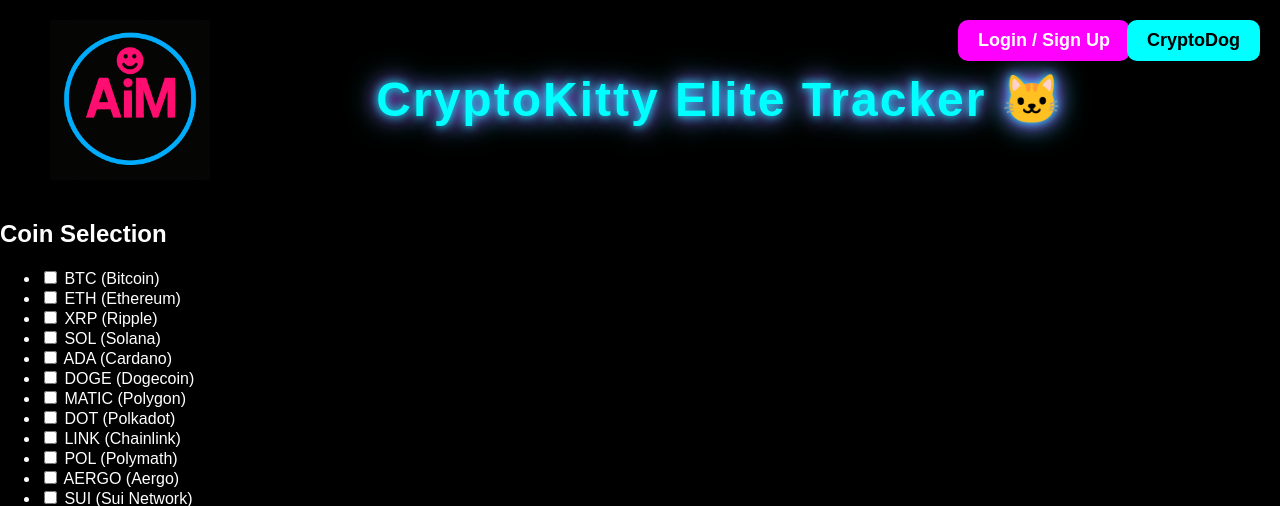
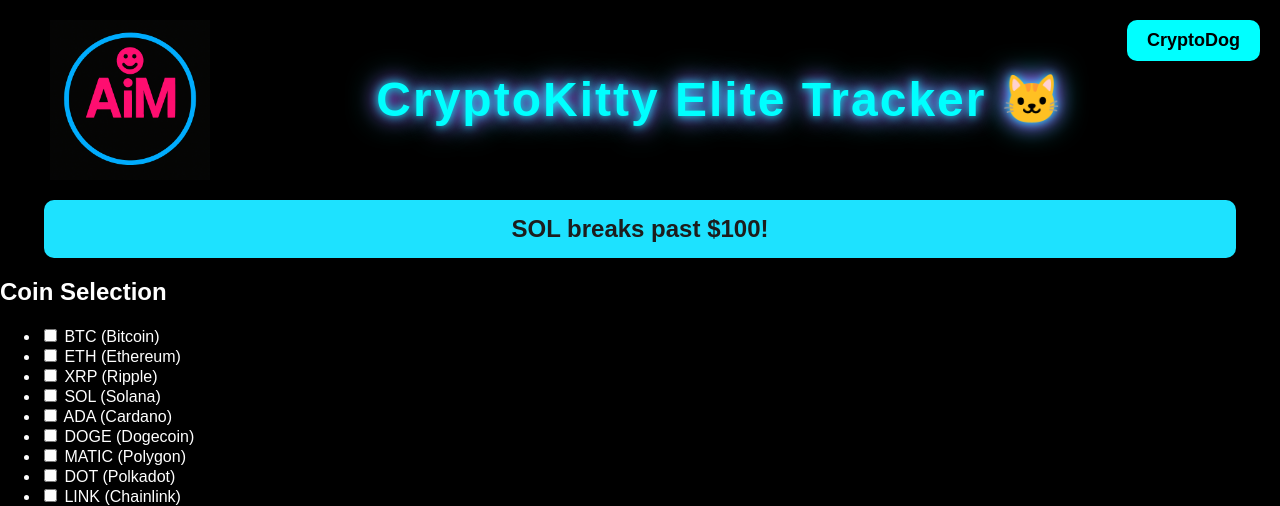
Before and after one commit to MattyAtown/CryptoKitty-Live, a Flask app: page / in a window 1280 px wide. Shown: the top 506 px of the page. Run offline with Flask 3, Linux system fonts and the light colour scheme.

Commit message:
Update index.html

```diff
--- a/templates/index.html
+++ b/templates/index.html
@@ -65,27 +65,23 @@
             margin-right: auto;
             transition: transform 0.2s;
         }
-        .login-signup-container {
-            position: fixed;
-            top: 20px;
-            right: 150px;
-            z-index: 100;
-        }
-        .login-signup-button {
+        .flashing-banner {
             background-color: #ff00ff;
             color: #ffffff;
-            border: none;
+            padding: 15px 20px;
+            text-align: center;
+            font-weight: bold;
+            font-size: 24px;
+            animation: flash 1s infinite alternate;
             border-radius: 10px;
-            padding: 10px 20px;
-            font-size: 18px;
-            font-weight: bold;
-            cursor: pointer;
-            margin-bottom: 10px;
-            transition: all 0.3s ease;
+            margin-bottom: 20px;
+            width: 90%;
+            margin-left: auto;
+            margin-right: auto;
         }
-        .login-signup-button:hover {
-            background-color: #00ffff;
-            color: #000000;
+        @keyframes flash {
+            0% { background-color: #ff00ff; color: #ffffff; }
+            100% { background-color: #00ffff; color: #000000; }
         }
     </style>
 </head>
@@ -93,13 +89,12 @@
     <div class="header-container">
         <img src="/static/images/logo.png" alt="AiM Logo" class="logo">
         <div class="title">CryptoKitty Elite Tracker 🐱</div>
-        <div class="login-signup-container">
-            <button class="login-signup-button" onclick="window.location.href='/login_signup'">Login / Sign Up</button>
-        </div>
         <div class="crypto-dog-container">
             <button class="crypto-dog-button" onclick="toggleCryptoDog()">CryptoDog</button>
         </div>
     </div>
+
+    <div id="flashing-banner" class="flashing-banner">Loading Crypto News...</div>
 
     <div class="container">
         <div class="coin-selection">
@@ -141,5 +136,32 @@
             <button onclick="updateGraph(1440)">Last 1 Day</button>
         </div>
     </div>
+
+    <script>
+        function toggleCryptoDog() {
+            const dogImg = document.getElementById('crypto-dog-img');
+            if (dogImg.style.display === 'none') {
+                dogImg.style.display = 'block';
+            } else {
+                dogImg.style.display = 'none';
+            }
+        }
+
+        function fetchNews() {
+            const news = [
+                "BTC hits new high!",
+                "ETH 2.0 upgrade successful!",
+                "XRP gains momentum as lawsuits settle!",
+                "SOL breaks past $100!",
+                "ADA partners with major financial institutions!",
+                "DOGE to the moon once again!"
+            ];
+            const randomNews = news[Math.floor(Math.random() * news.length)];
+            document.getElementById('flashing-banner').textContent = randomNews;
+        }
+
+        setInterval(fetchNews, 300000);  // Update every 5 minutes
+        fetchNews();  // Initial call
+    </script>
 </body>
 </html>
```
